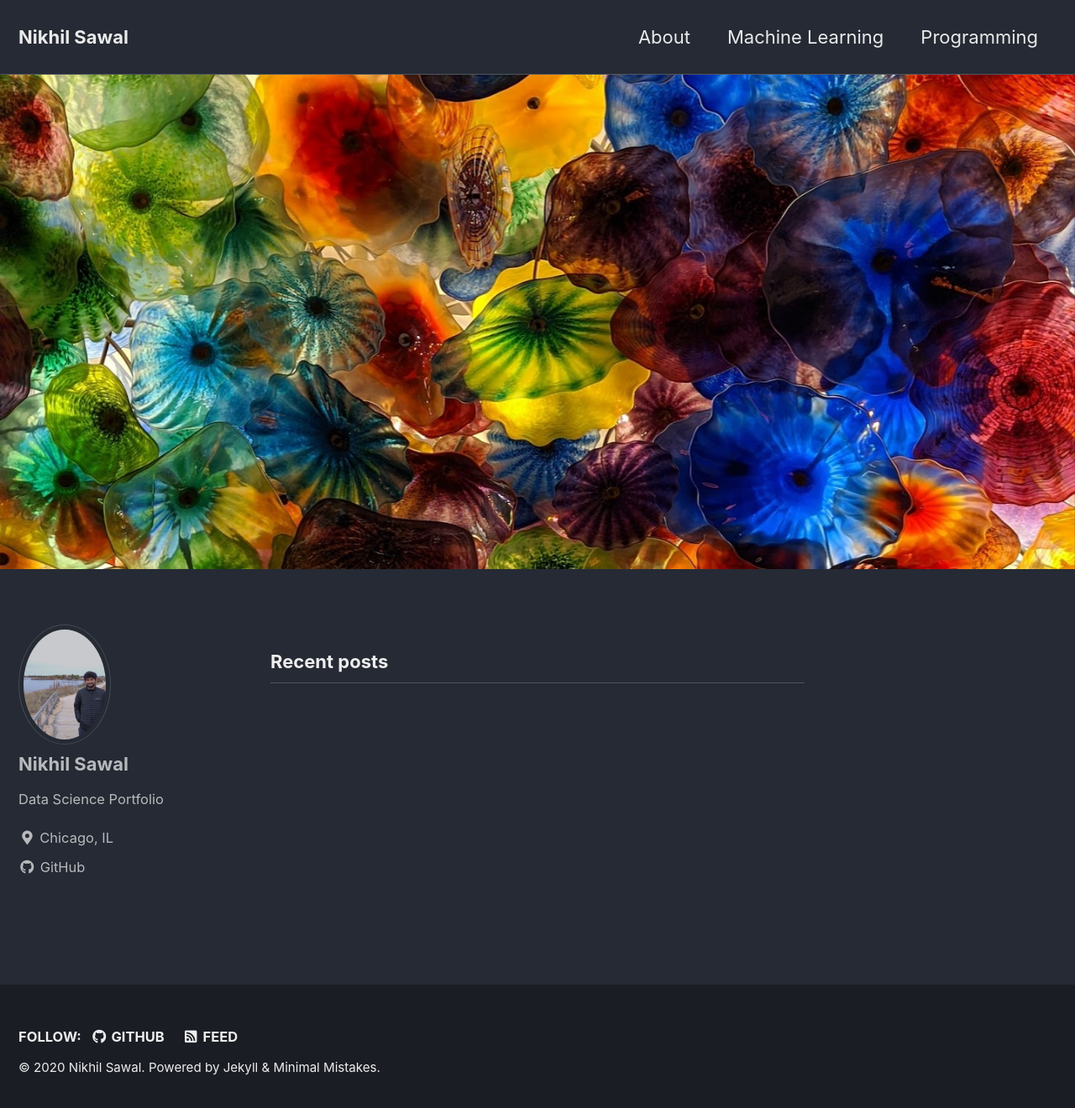
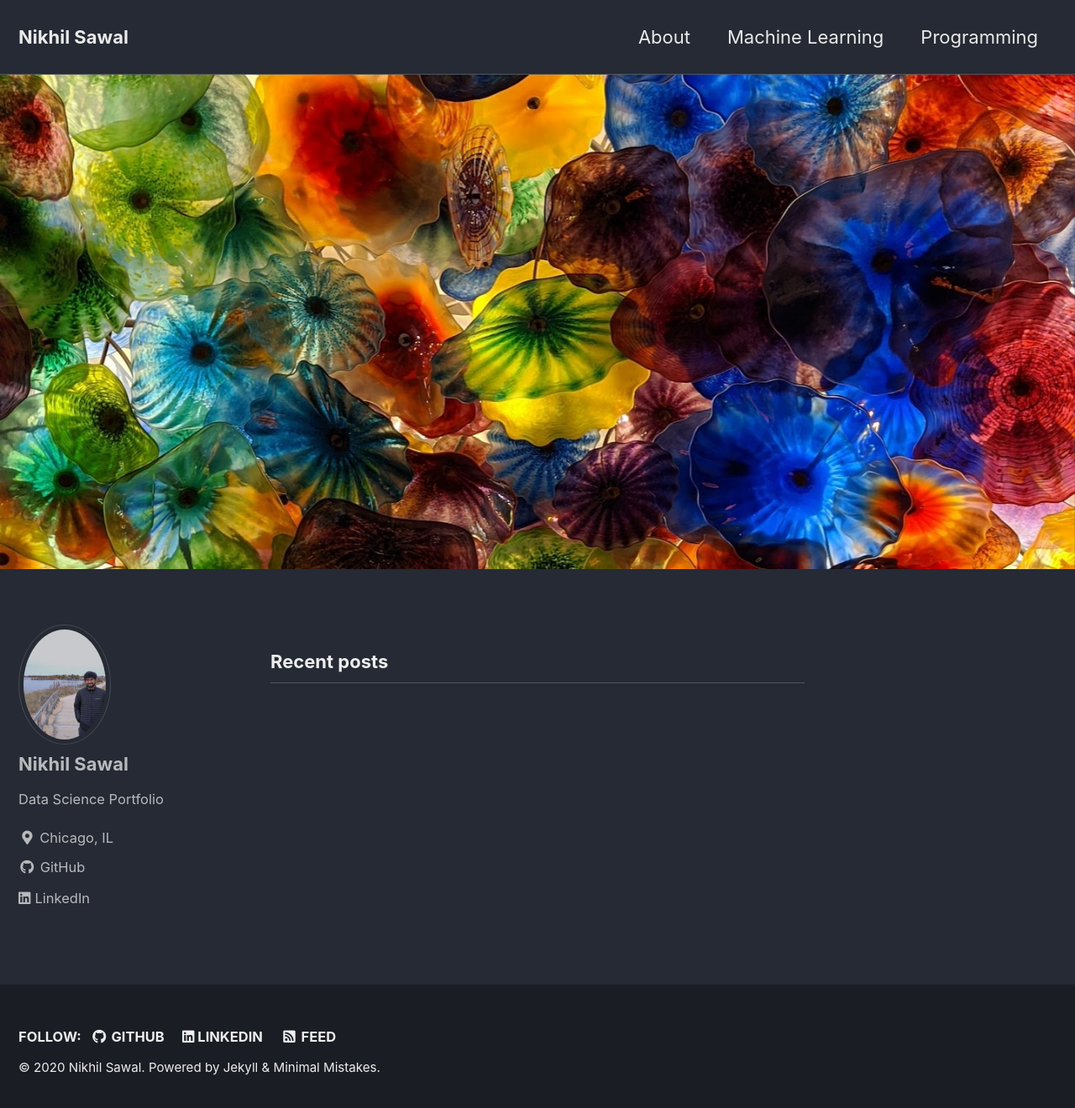
Before and after one commit to NikhilSawal/NikhilSawal.github.io, a Jekyll site: the page built from index.html, in a window 1280 px wide and 1328 px high. Shown: the top 1320 px of the window at 84% size. Built offline with Jekyll 4.4.1, drawn with Linux system fonts in a browser that asks for light colours; cached includes are drawn as plain includes; the list of posts is cut into pages by our own code.

Commit message:
Another attempt with LinkedIn

```diff
--- a/_config.yml
+++ b/_config.yml
@@ -114,9 +114,9 @@
     - label: "GitHub"
       icon: "fab fa-fw fa-github"
       url: "https://github.com/NikhilSawal"
-    - label: "Instagram"
-      icon: "fab fa-fw fa-instagram"
-      # url: "https://instagram.com/"
+    - label: "LinkedIn"
+      icon: "fab fa-linkedin"
+      url: "https://www.linkedin.com/in/nikhil-sawal/"
 
 # Site Footer
 footer:
@@ -136,9 +136,9 @@
     - label: "Bitbucket"
       icon: "fab fa-fw fa-bitbucket"
       # url:
-    - label: "Instagram"
-      icon: "fab fa-fw fa-instagram"
-      # url:
+    - label: "LinkedIn"
+      icon: "fab fa-linkedin"
+      url: "https://www.linkedin.com/in/nikhil-sawal/"
 
 
 # Reading Files
```
